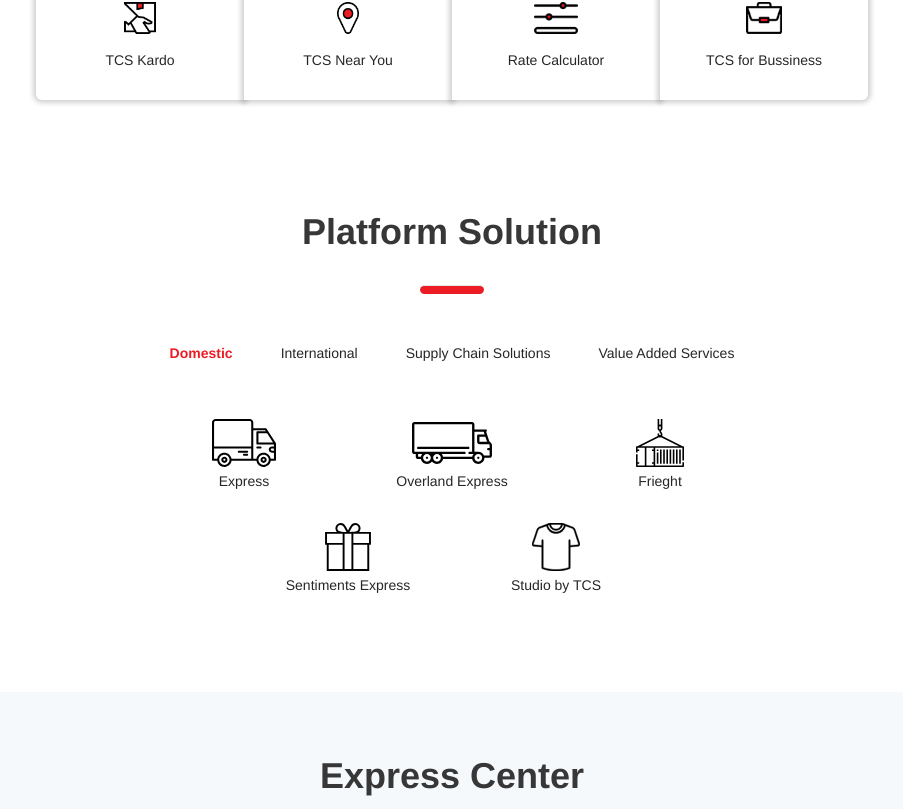
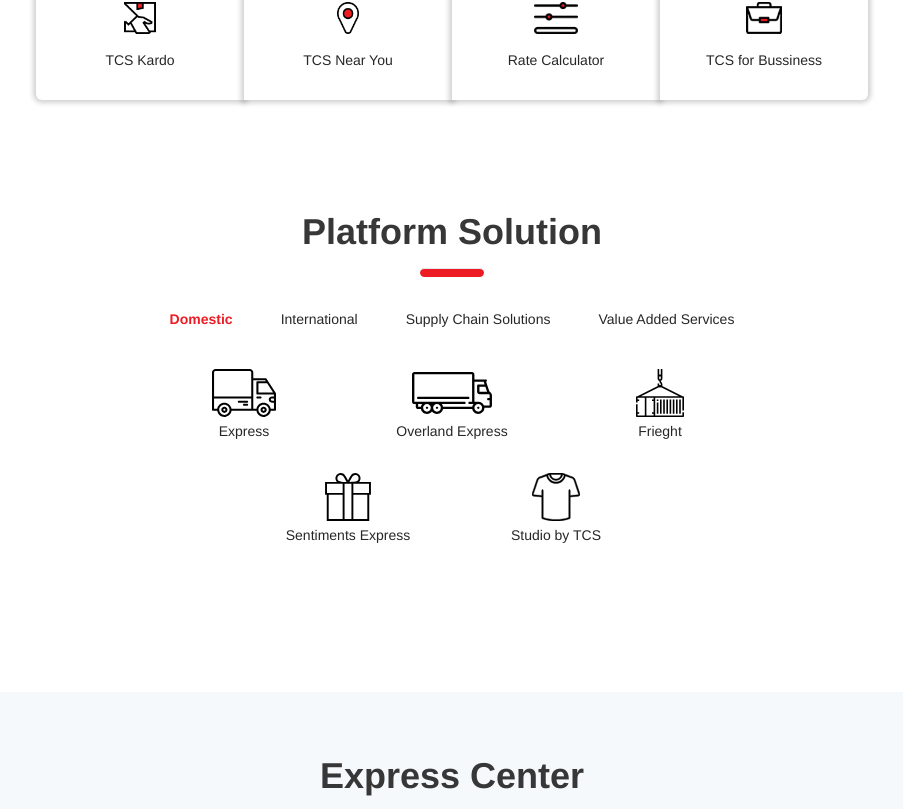
Before and after one commit to itsmuhammadismail/tcsweb, a Next.js app: page / in a window 1280 px wide. Shown: the part 564-1373 px from the top of the page, without its empty margins (188-1091 px from the left). Built offline with nearby package versions, Linux system fonts and the light colour scheme; grey boxes are pictures that could not be loaded.

Commit message:
23-08-21

```diff
--- a/components/Home/PlatformSolution.js
+++ b/components/Home/PlatformSolution.js
@@ -145,7 +145,7 @@
   };
 
   return (
-    <div className="lg:container mx-auto grid justify-items-center  my-[5rem] mt-[7rem] xl:h-[50vh] ">
+    <div className="lg:container mx-auto grid justify-items-center content-start my-[5rem] mt-[7rem] xl:h-[50vh] ">
       <Fade left>
         <h1 className="font-bold text-4xl text-[#373737]">Platform Solution</h1>
       </Fade>
--- a/components/Home/PlatformSolutionBox.js
+++ b/components/Home/PlatformSolutionBox.js
@@ -25,7 +25,8 @@
                     src={item.img}
                     alt=""
                     className={`h-[3rem] object-contain ${
-                      item.name === "Overland Express"
+                      item.name === "Overland Express" ||
+                      item.name === "Sentiments Express"
                         ? "max-w-[5rem]"
                         : "max-w-[4rem]"
                     }`}
```
